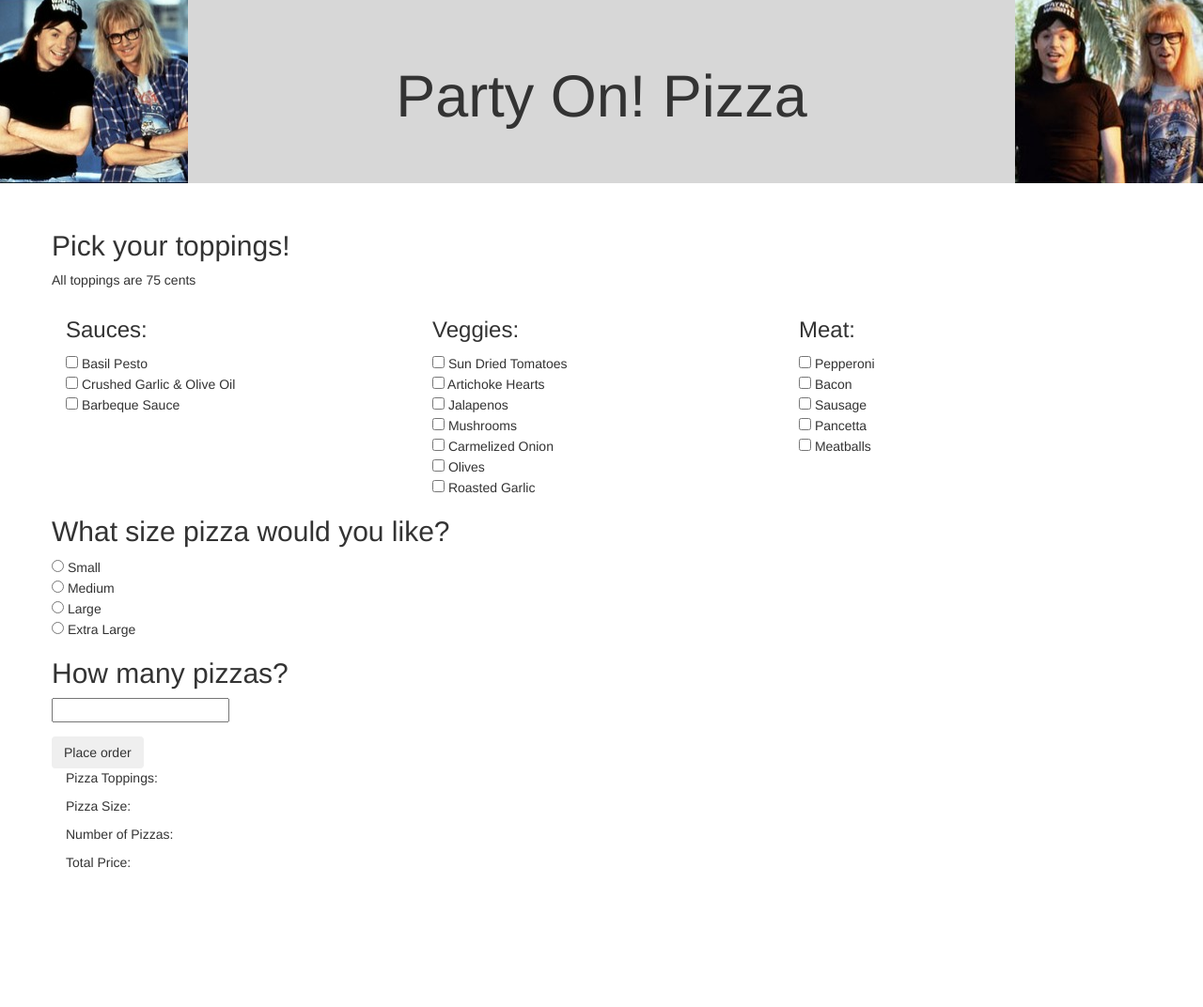
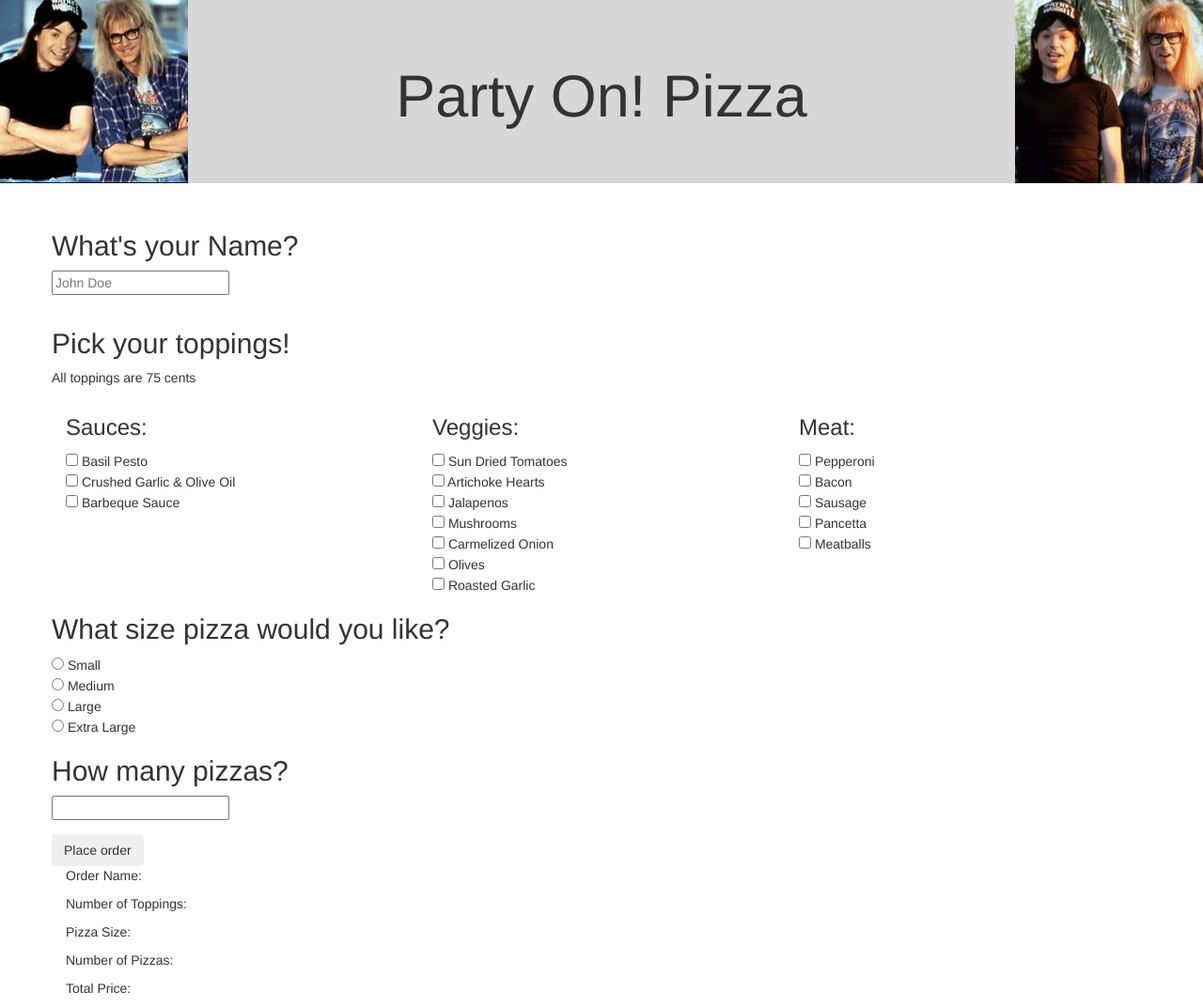
Before and after one commit to Jordan-Meier/pizza-order, a plain HTML site: page index.html in a window 1280 px wide. Shown: the whole page at 94% size. Before the commit the page ends 938 px from the top, so only its background shows below. Drawn offline with Linux system fonts and the light colour scheme.

Commit message:
add a form input to add the user name

```diff
--- a/index.html
+++ b/index.html
@@ -13,6 +13,13 @@
     </div>
     <div class="container">
       <form id="pizzas">
+        <div class="row">
+          <h2>What's your Name?</h2>
+           <div class="form-group">
+             <input type=text name="orderName" id="orderName" placeholder="John Doe">
+           </div>
+
+        </div>
         <div class="row">
           <h2>Pick your toppings!</h3>
           <p>All toppings are 75 cents</p>
@@ -51,7 +58,7 @@
          </div>
          <h2>How many pizzas?</h2>
           <div class="form-group">
-            <input type=number name="pizza_quantity" id="pizza_quantity">
+            <input type=number name="pizza_quantity" id="pizzaQuantity">
           </div>
 
           <button type="submit" class="btn">Place order</button>
@@ -59,7 +66,8 @@
       </form>
     </div>
     <div id="show-order">
-      <p>Pizza Toppings: <span class="pizza-toppings"></span></p>
+      <p>Order Name: <span class="order-name"></span></p>
+      <p>Number of Toppings: <span class="pizza-toppings"></span></p>
       <p>Pizza Size: <span class="pizza-size"></span></p>
       <p>Number of Pizzas: <span class="pizza-number"></span></p>
       <p>Total Price: <span class="pizza-price"></span></p>
```
